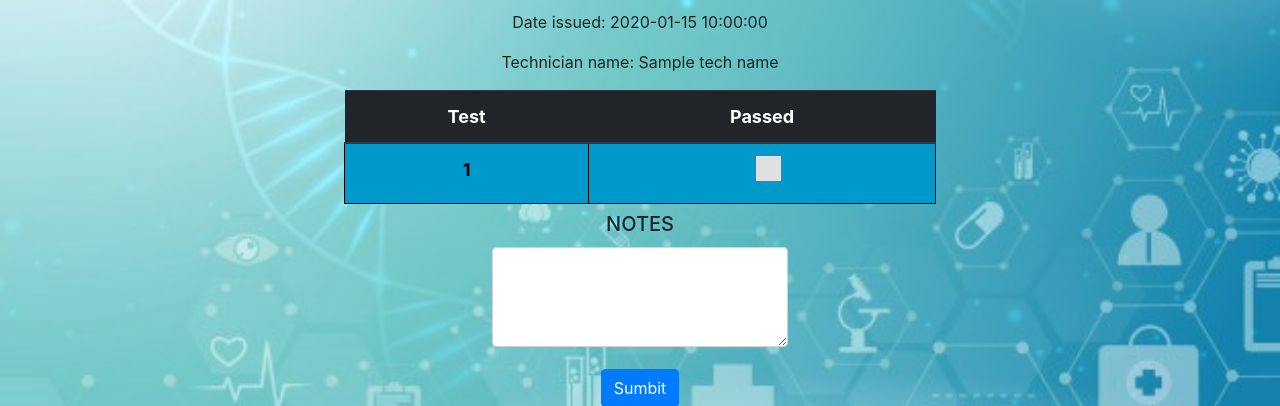
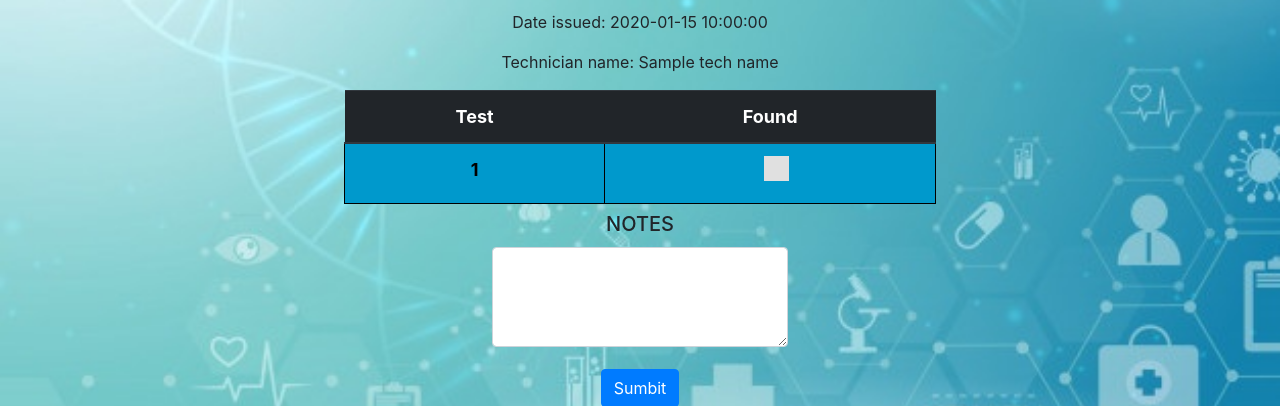
Before and after one commit to AhmedKhaled8/CMMS, a Flask app: template templates/order/submit_order.html in a window 1280 px wide. Shown: the part 276-682 px from the top of the page. Run offline with Flask 2, Linux system fonts and the light colour scheme; the template is opened without the code that fills it: most values are stand-ins (such as "Sample title", 1, 10 or a date in 2020); some libraries are stand-ins or nearby versions; some web fonts are replaced.

Commit message:
replacing Passed with Found for more clarification

```diff
--- a/templates/order/submit_order.html
+++ b/templates/order/submit_order.html
@@ -21,7 +21,7 @@
 		<thead class="thead-dark">
 			<tr>
 				<th scope="col">Test</th>
-				<th scope="col">Passed</th>
+				<th scope="col">Found</th>
 			</tr>
 		</thead>
 		<tbody>
```
